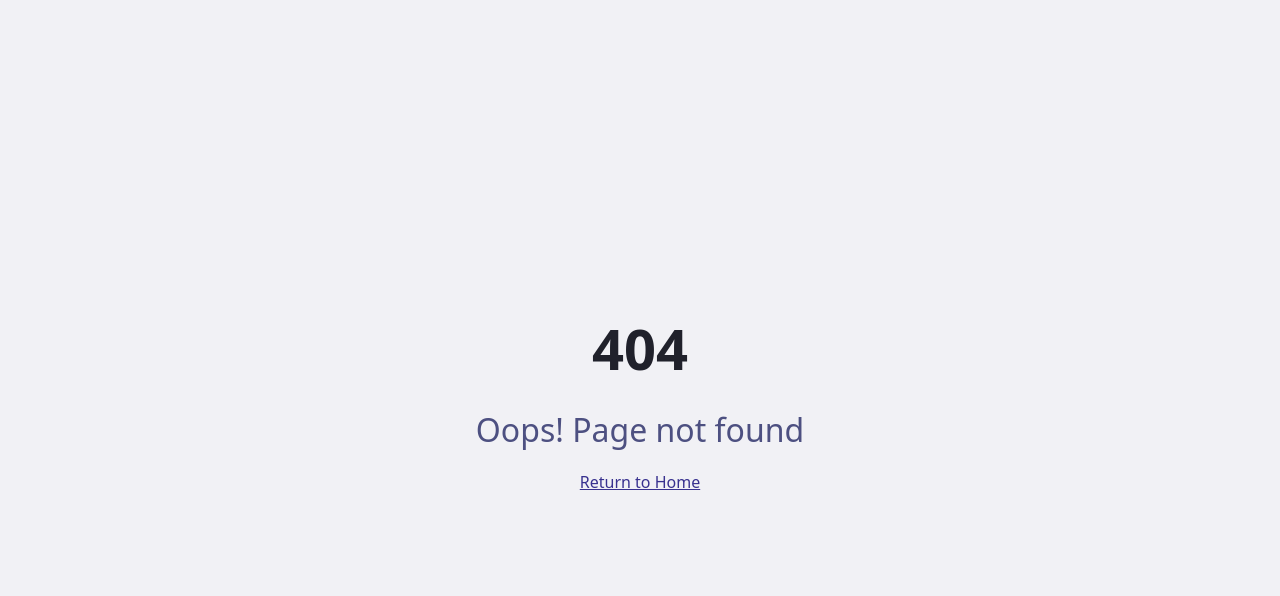
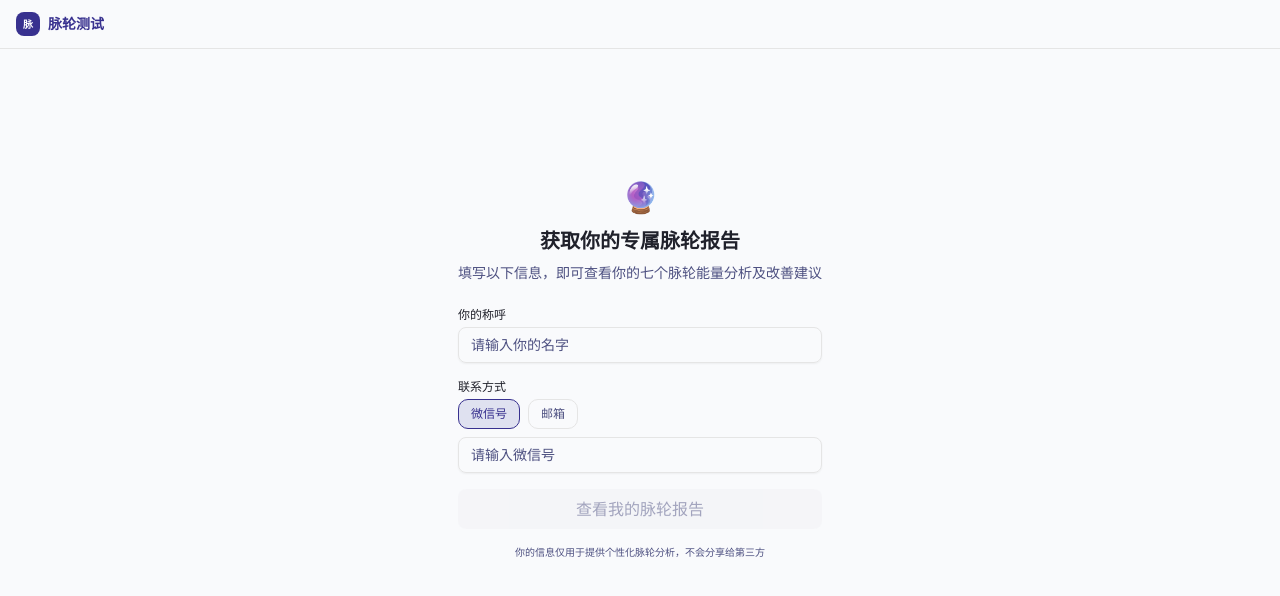
Before and after one commit to coachcactus-cell/chakra-test, a React (Vite) app in the folder frontend/: page /lead in a window 1280 px wide. Before the commit this address had no page. Shown: the top 596 px of the page. Built offline with nearby package versions, Linux system fonts and the light colour scheme.

Commit message:
Add lead capture page: collect WeChat/email before showing results

```diff
--- a/frontend/src/App.tsx
+++ b/frontend/src/App.tsx
@@ -8,6 +8,7 @@ import Index from "./pages/Index";
 import NotFound from "./pages/NotFound";
 import Quiz from "./pages/Quiz";
 import Result from "./pages/Result";
+import LeadCapture from "./pages/LeadCapture";
 
 /**
  * Configure TanStack Query client with optimized defaults
@@ -42,6 +43,7 @@ function App() {
           <AnimatedRoutes>
             <Route path="/" data-genie-title="Home Page" data-genie-key="Home" element={<PageTransition transition="slide-up"><Index /></PageTransition>} />
             <Route path="/quiz" data-genie-title="Quiz" data-genie-key="Quiz" element={<PageTransition transition="fade"><Quiz /></PageTransition>} />
+            <Route path="/lead" data-genie-title="LeadCapture" data-genie-key="LeadCapture" element={<PageTransition transition="fade"><LeadCapture /></PageTransition>} />
             <Route path="/result" data-genie-title="Result" data-genie-key="Result" element={<PageTransition transition="fade"><Result /></PageTransition>} />
             {/* ADD ALL CUSTOM ROUTES ABOVE THE CATCH-ALL "*" ROUTE */}
             <Route path="*" data-genie-key="NotFound" data-genie-title="Not Found" element={<PageTransition transition="fade"><NotFound /></PageTransition>} />
--- /dev/null
+++ b/frontend/src/pages/LeadCapture.tsx
@@ -0,0 +1,161 @@
+import { useState } from "react";
+import { useNavigate } from "react-router-dom";
+import { FadeIn } from "@/components/MotionPrimitives";
+import { Button } from "@/components/ui/button";
+import { Input } from "@/components/ui/input";
+
+export default function LeadCapture() {
+  const navigate = useNavigate();
+  const [name, setName] = useState("");
+  const [contact, setContact] = useState("");
+  const [contactType, setContactType] = useState<"wechat" | "email">("wechat");
+  const [submitted, setSubmitted] = useState(false);
+
+  const handleSubmit = () => {
+    if (!name.trim() || !contact.trim()) return;
+
+    // 保存用户信息到 sessionStorage
+    const userInfo = { name: name.trim(), contactType, contact: contact.trim(), timestamp: new Date().toISOString() };
+    sessionStorage.setItem("chakra_user_info", JSON.stringify(userInfo));
+
+    // 同时保存到 localStorage 作为本地备份（方便你日后导出）
+    const leads = JSON.parse(localStorage.getItem("chakra_leads") || "[]");
+    leads.push(userInfo);
+    localStorage.setItem("chakra_leads", JSON.stringify(leads));
+
+    setSubmitted(true);
+  };
+
+  if (submitted) {
+    return (
+      <main className="flex min-h-screen items-center justify-center bg-background px-4">
+        <FadeIn>
+          <div className="text-center">
+            <div className="mb-4 text-4xl">✨</div>
+            <h1 className="text-xl font-bold" style={{ color: "var(--foreground)" }}>
+              感谢你，{name}！
+            </h1>
+            <p className="mt-2 text-sm" style={{ color: "var(--muted-foreground)" }}>
+              你的专属脉轮报告已准备就绪
+            </p>
+            <Button
+              className="mt-6 cursor-pointer px-8 text-white"
+              style={{ backgroundColor: "var(--primary)" }}
+              onClick={() => navigate("/result")}
+            >
+              查看结果
+            </Button>
+          </div>
+        </FadeIn>
+      </main>
+    );
+  }
+
+  return (
+    <main className="min-h-screen bg-background">
+      {/* 顶部 */}
+      <nav className="border-b border-border px-4 py-3">
+        <div className="flex items-center gap-2">
+          <div
+            className="flex size-6 items-center justify-center rounded-md text-[10px] font-bold text-white"
+            style={{ backgroundColor: "var(--primary)" }}
+          >
+            脉
+          </div>
+          <span className="text-sm font-semibold" style={{ color: "var(--primary)" }}>
+            脉轮测试
+          </span>
+        </div>
+      </nav>
+
+      <div className="flex min-h-[80vh] items-center justify-center px-4">
+        <FadeIn>
+          <div className="mx-auto max-w-sm">
+            <div className="text-center">
+              <div className="mb-3 text-3xl">🔮</div>
+              <h1 className="text-xl font-bold" style={{ color: "var(--foreground)" }}>
+                获取你的专属脉轮报告
+              </h1>
+              <p className="mt-2 text-sm" style={{ color: "var(--muted-foreground)" }}>
+                填写以下信息，即可查看你的七个脉轮能量分析及改善建议
+              </p>
+            </div>
+
+            <div className="mt-6 space-y-4">
+              {/* 姓名 */}
+              <div>
+                <label className="mb-1 block text-xs font-medium" style={{ color: "var(--foreground)" }}>
+                  你的称呼
+                </label>
+                <Input
+                  value={name}
+                  onChange={(e) => setName(e.target.value)}
+                  placeholder="请输入你的名字"
+                  className="text-sm"
+                />
+              </div>
+
+              {/* 联系方式类型切换 */}
+              <div>
+                <label className="mb-1 block text-xs font-medium" style={{ color: "var(--foreground)" }}>
+                  联系方式
+                </label>
+                <div className="mb-2 flex gap-2">
+                  <button
+                    type="button"
+                    className="cursor-pointer rounded-lg border px-3 py-1.5 text-xs transition-all"
+                    style={{
+                      borderColor: contactType === "wechat" ? "var(--primary)" : "var(--border)",
+                      backgroundColor: contactType === "wechat" ? "color-mix(in oklch, var(--primary) 12%, var(--background))" : "transparent",
+                      color: contactType === "wechat" ? "var(--primary)" : "var(--muted-foreground)",
+                    }}
+                    onClick={() => { setContactType("wechat"); setContact(""); }}
+                  >
+                    微信号
+                  </button>
+                  <button
+                    type="button"
+                    className="cursor-pointer rounded-lg border px-3 py-1.5 text-xs transition-all"
+                    style={{
+                      borderColor: contactType === "email" ? "var(--primary)" : "var(--border)",
+                      backgroundColor: contactType === "email" ? "color-mix(in oklch, var(--primary) 12%, var(--background))" : "transparent",
+                      color: contactType === "email" ? "var(--primary)" : "var(--muted-foreground)",
+                    }}
+                    onClick={() => { setContactType("email"); setContact(""); }}
+                  >
+                    邮箱
+                  </button>
+                </div>
+                <Input
+                  value={contact}
+                  onChange={(e) => setContact(e.target.value)}
+                  placeholder={contactType === "wechat" ? "请输入微信号" : "请输入邮箱地址"}
+                  type={contactType === "email" ? "email" : "text"}
+                  className="text-sm"
+                />
+              </div>
+
+              {/* 提交按钮 */}
+              <Button
+                size="lg"
+                className="w-full cursor-pointer text-base text-white"
+                style={{
+                  backgroundColor: name.trim() && contact.trim() ? "var(--primary)" : "var(--muted)",
+                  color: name.trim() && contact.trim() ? "var(--primary-foreground)" : "var(--muted-foreground)",
+                }}
+                disabled={!name.trim() || !contact.trim()}
+                onClick={handleSubmit}
+              >
+                查看我的脉轮报告
+              </Button>
+
+              <p className="text-center text-[10px]" style={{ color: "var(--muted-foreground)" }}>
+                你的信息仅用于提供个性化脉轮分析，不会分享给第三方
+              </p>
+            </div>
+          </div>
+        </FadeIn>
+      </div>
+    </main>
+  );
+}
--- a/frontend/src/pages/Quiz.tsx
+++ b/frontend/src/pages/Quiz.tsx
@@ -21,7 +21,7 @@ export default function Quiz() {
   const handleSubmit = () => {
     if (answeredCount < TOTAL) return;
     sessionStorage.setItem("chakra_answers", JSON.stringify(answers));
-    navigate("/result");
+    navigate("/lead");
   };
 
   return (
```
